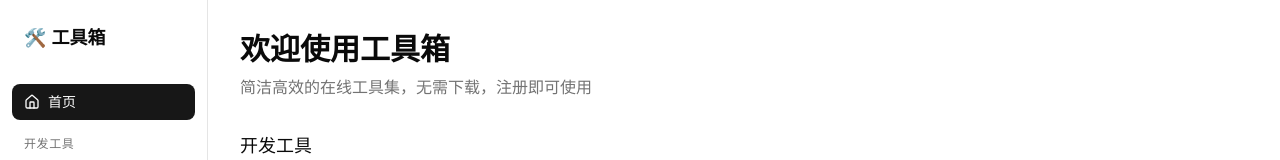
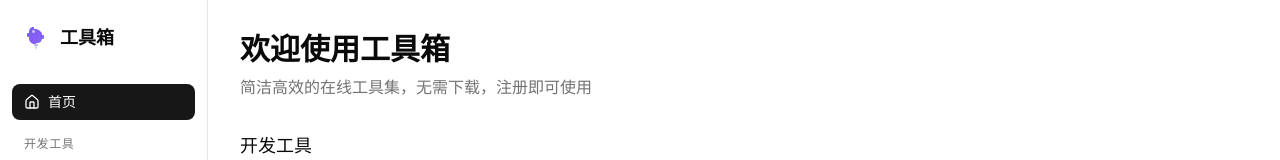
Before and after one commit to lir-navcoo/tool-box, a React (Vite) app: page / in a window 1280 px wide. Shown: the top 160 px of the page. Built offline with nearby package versions, Linux system fonts and the light colour scheme.

Commit message:
feat: replace logo emoji with gradient SVG icon

```diff
--- a/src/components/layout/Sidebar.tsx
+++ b/src/components/layout/Sidebar.tsx
@@ -11,13 +11,27 @@ export function Sidebar() {
     return location.pathname.startsWith('/' + id)
   }
 
-  // 按路由精确匹配高亮
   const linkIsActive = (path: string) => location.pathname === path
 
   return (
     <aside className="w-52 min-h-screen border-r bg-background flex flex-col py-6 px-3">
       <div className="mb-8 px-3">
-        <h1 className="text-lg font-semibold text-foreground">🛠️ 工具箱</h1>
+        <Link to="/" className="flex items-center gap-2">
+          <svg width="28" height="28" viewBox="0 0 28 28" fill="none" xmlns="http://www.w3.org/2000/svg">
+            <defs>
+              <linearGradient id="logoGrad" x1="0" y1="0" x2="28" y2="28" gradientUnits="userSpaceOnUse">
+                <stop offset="0%" stopColor="#6366f1" />
+                <stop offset="50%" stopColor="#8b5cf6" />
+                <stop offset="100%" stopColor="#06b6d4" />
+              </linearGradient>
+            </defs>
+            <path d="M9.5 3C7.01 3 5 5.01 5 7.5V9H4a1 1 0 0 0-1 1v2a1 1 0 0 0 1 1h1v1.5C5 17.43 7.57 20 10.5 20H12v-1h1.5c2.48 0 4.5-2.02 4.5-4.5V15h1a1 1 0 0 0 1-1v-2a1 1 0 0 0-1-1h-1v-1.5C17 7.57 14.43 5 11.5 5H10V4a1 1 0 0 0-1-1H8V7.5C8 5.01 9.5 3 9.5 3Z" fill="url(#logoGrad)"/>
+            <path d="M11 7.5C11 6.67 10.33 6 9.5 6S8 6.67 8 7.5 8.67 9 9.5 9 11 8.33 11 7.5Z" fill="white" fillOpacity="0.6"/>
+            <rect x="10" y="20" width="4" height="2" rx="1" fill="url(#logoGrad)" fillOpacity="0.5"/>
+            <rect x="11" y="22" width="2" height="3" rx="1" fill="url(#logoGrad)" fillOpacity="0.3"/>
+          </svg>
+          <span className="text-lg font-semibold text-foreground">工具箱</span>
+        </Link>
       </div>
       <nav className="flex flex-col gap-1">
         {categories.map(cat => {
```
